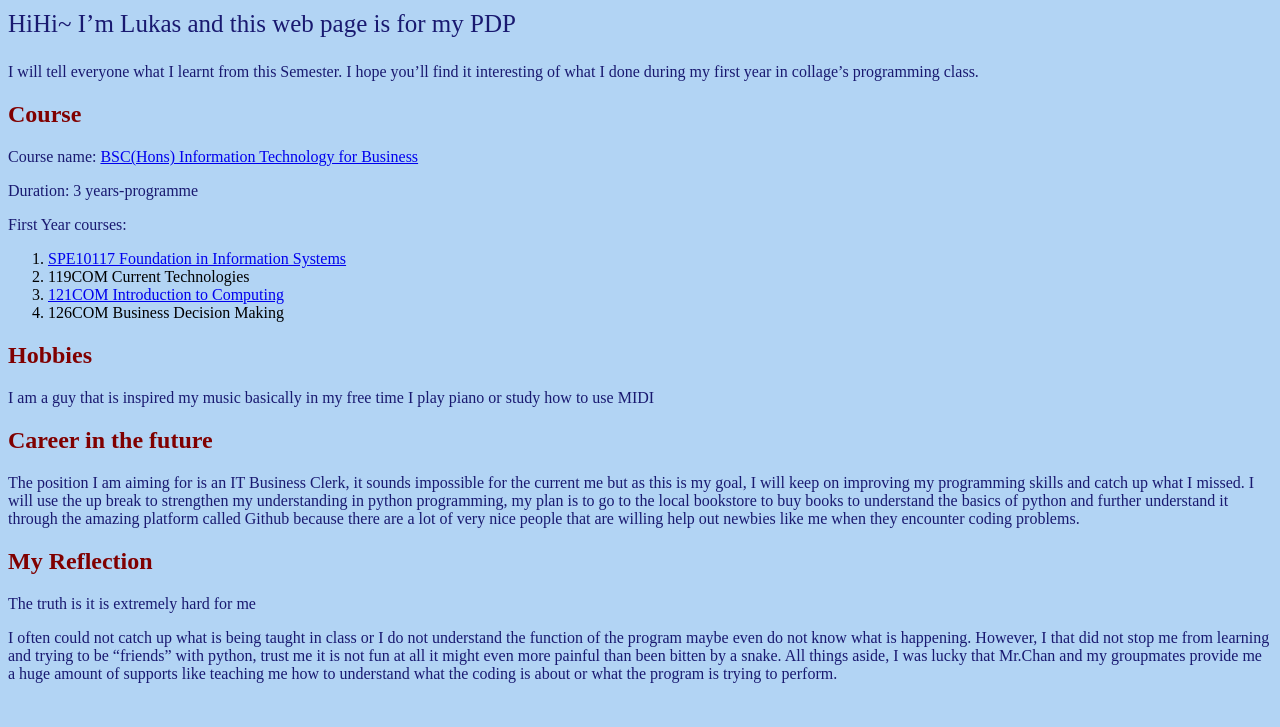
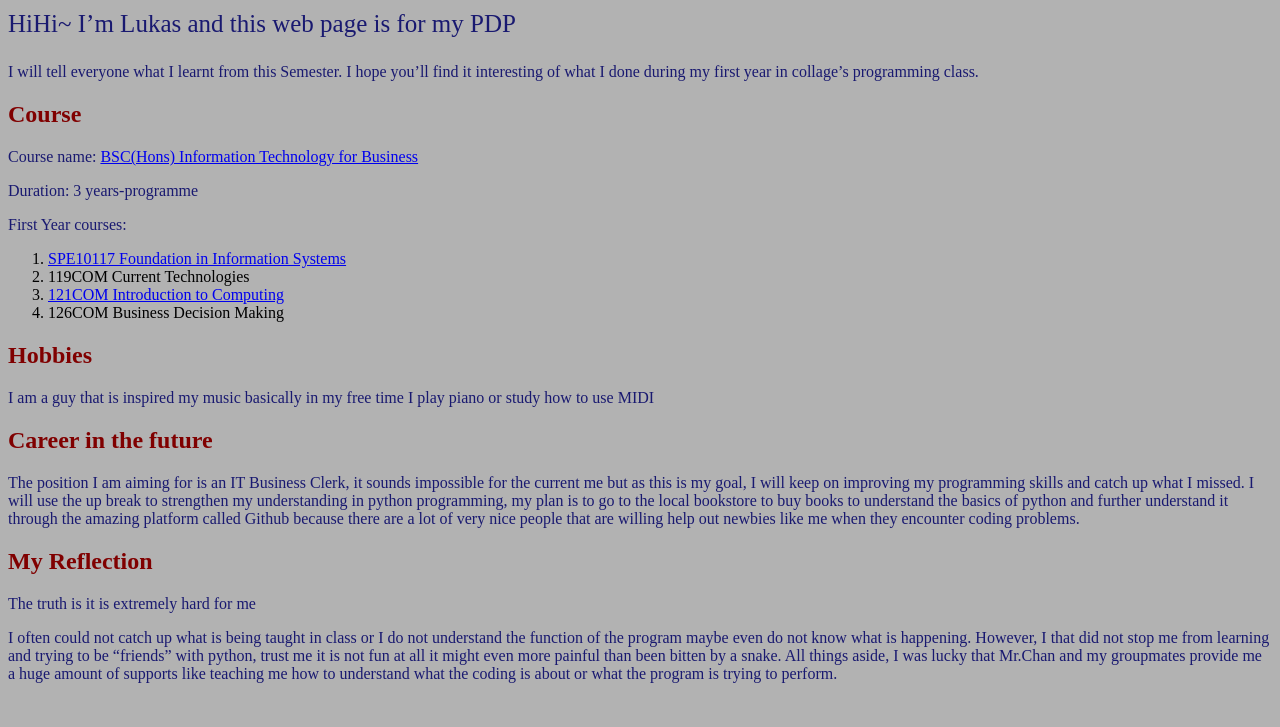
Before and after one commit to Lemonkas/Lemonkas.github.io, a plain HTML site: page index.html in a window 1280 px wide. Shown: the part 73-800 px from the top of the page. Drawn offline with Linux system fonts and the light colour scheme.

Commit message:
Update index.html

```diff
--- a/index.html
+++ b/index.html
@@ -12,7 +12,7 @@
  text-align: right;
  }
 body {
-  background-color: rgba(0 115, 220, 0.3);
+  background-color: rgba(0, 0, 0, 0.3);
 }
 
 h1 {
```
